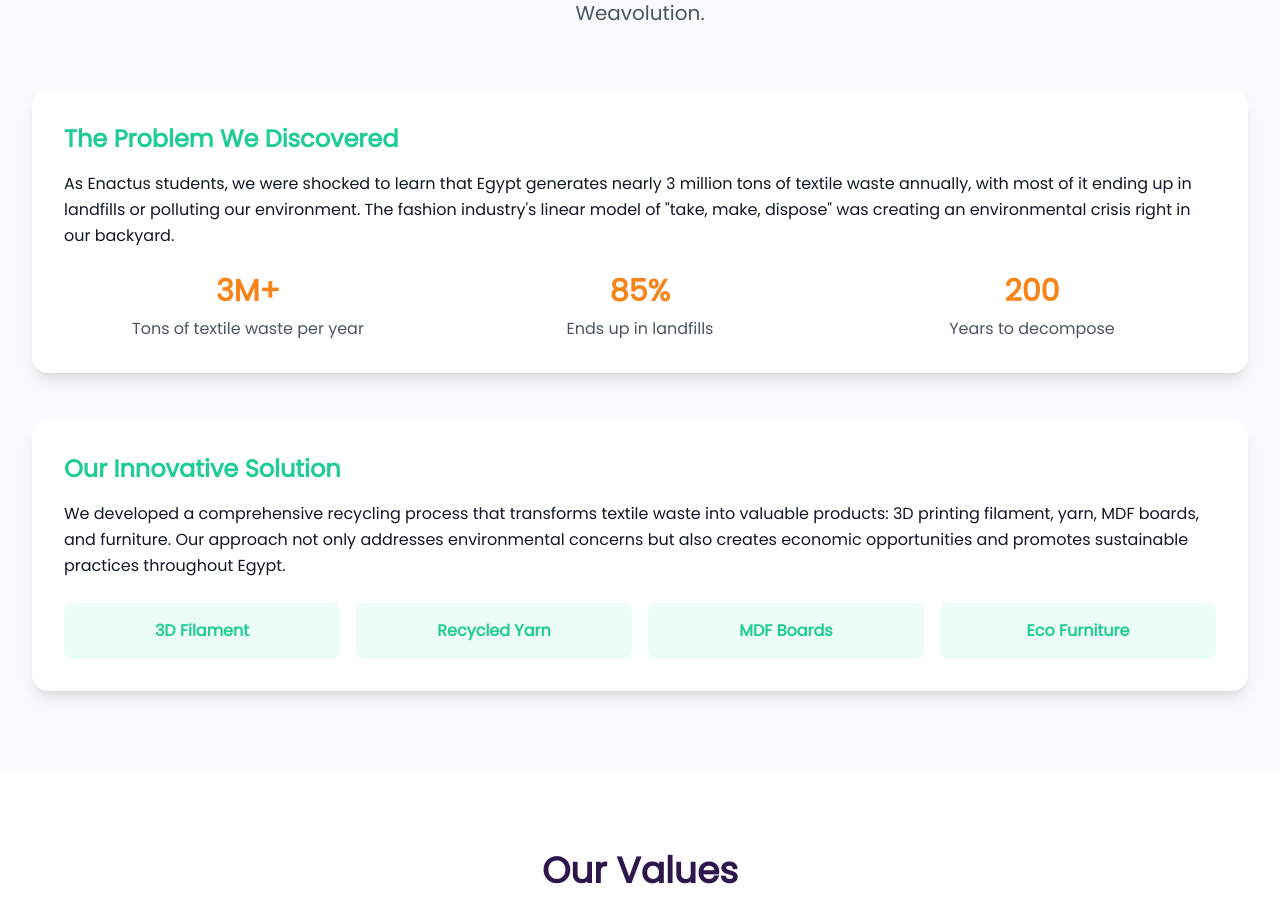
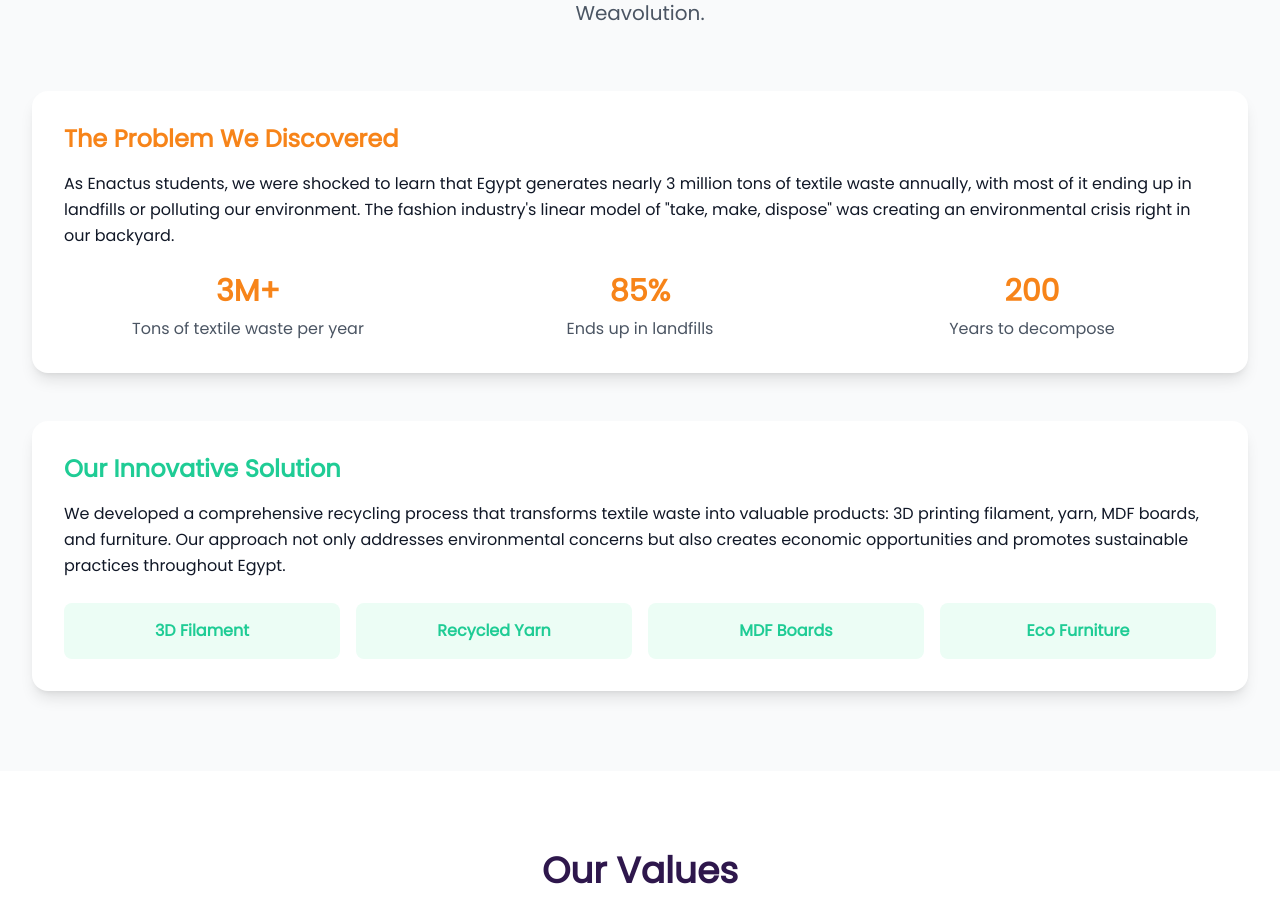
Before and after one commit to real-GBOY/WevoProject, a React (Vite) app: page /about in a window 1280 px wide. Shown: the part 1246-2156 px from the top of the page. Built offline with nearby package versions, Linux system fonts and the light colour scheme.

Commit message:
orange ya beshoy , orange !

```diff
--- a/src/pages/About.tsx
+++ b/src/pages/About.tsx
@@ -142,7 +142,7 @@ const About = () => {
 							whileInView={{ opacity: 1, y: 0 }}
 							viewport={{ once: true }}
 							className='bg-white rounded-2xl p-8 shadow-lg'>
-							<h3 className='text-2xl font-bold text-secondary mb-4'>
+							<h3 className='text-2xl font-bold text-custom-orange mb-4'>
 								The Problem We Discovered
 							</h3>
 							<p className='text-gray-900 leading-relaxed mb-6'>
```
